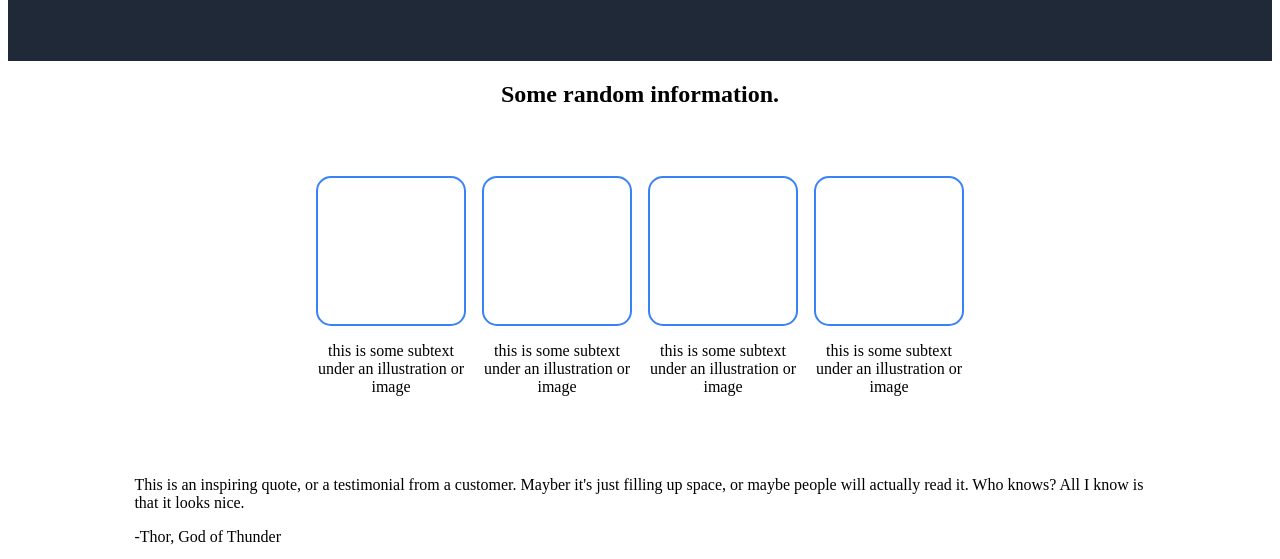
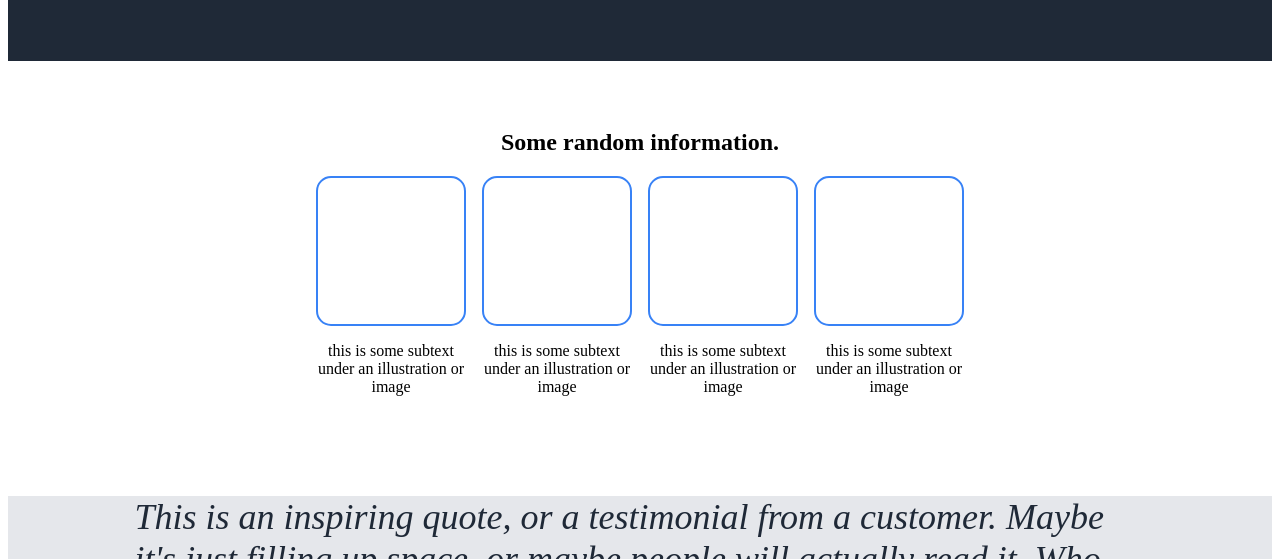
Before and after one commit to dacorobus/project-landingpage, a plain HTML site: page index.html in a window 1280 px wide. Shown: the part 219-778 px from the top of the page. Drawn offline with Linux system fonts and the light colour scheme.

Commit message:
add section-quote css

```diff
--- a/index.html
+++ b/index.html
@@ -47,8 +47,8 @@
             </div>
         </div>
     </section>
-    <section>
-        <p>This is an inspiring quote, or a testimonial from a customer.  Mayber it's just filling up space, or maybe people will actually read it.  Who knows?  All I know is that it looks nice.</p>
+    <section class="section-quote">
+        <p>This is an inspiring quote, or a testimonial from a customer.  Maybe it's just filling up space, or maybe people will actually read it.  Who knows?  All I know is that it looks nice.</p>
         <p>-Thor, God of Thunder</p>
     </section>
     <section>
--- a/project-landing.css
+++ b/project-landing.css
@@ -90,6 +90,8 @@ body>* {
     justify-content: center;
     flex-direction: column;
     align-items: center;
+    padding-top: 3rem;
+    padding-bottom: 3rem;
 }
 
 .random-image-container {
@@ -98,8 +100,6 @@ body>* {
     flex-wrap: nowrap;
     align-items: flex-start;
     gap: 1rem;
-    padding-top: 3rem;
-    padding-bottom: 3rem;
 }
 
 .fau-image-outline {
@@ -115,3 +115,11 @@ body>* {
     width: 150px;
     text-align: center;
 }
+
+.section-quote {
+    background-color: #e5e7eb;
+    font-size: 36px;
+    font-weight: 100;
+    font-style: italic;
+    color: #1f2937;
+}
```
